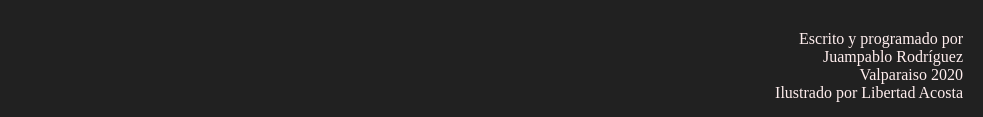
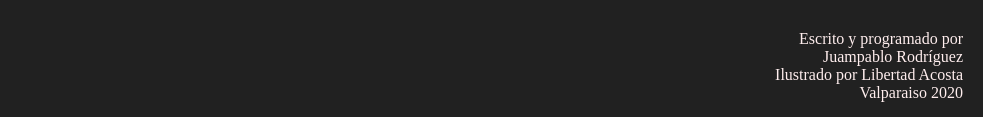
Before and after one commit to Guaaan/Rene-flipsnack, a plain HTML site: page index.html in a window 1280 px wide. Shown: the part 680-797 px from the top of the page, without its empty margins (297-1280 px from the left). Drawn offline with Linux system fonts and the light colour scheme.

Commit message:
edición final"

```diff
--- a/index.html
+++ b/index.html
@@ -27,9 +27,10 @@
     </div>
     <footer>
       Escrito y programado por<br />
-      <a href="https://github.com/Guaaan">Juampablo Rodríguez</a><br />Valparaiso 2020 <br />
+      <a href="https://github.com/Guaaan">Juampablo Rodríguez</a><br />
       Ilustrado por
       <a href="https://www.behance.net/libertuchaa91d">Libertad Acosta</a>
+      <br>Valparaiso 2020 <br />
     </footer>
     <!--FLIPBOOK-->
   </body>
```
